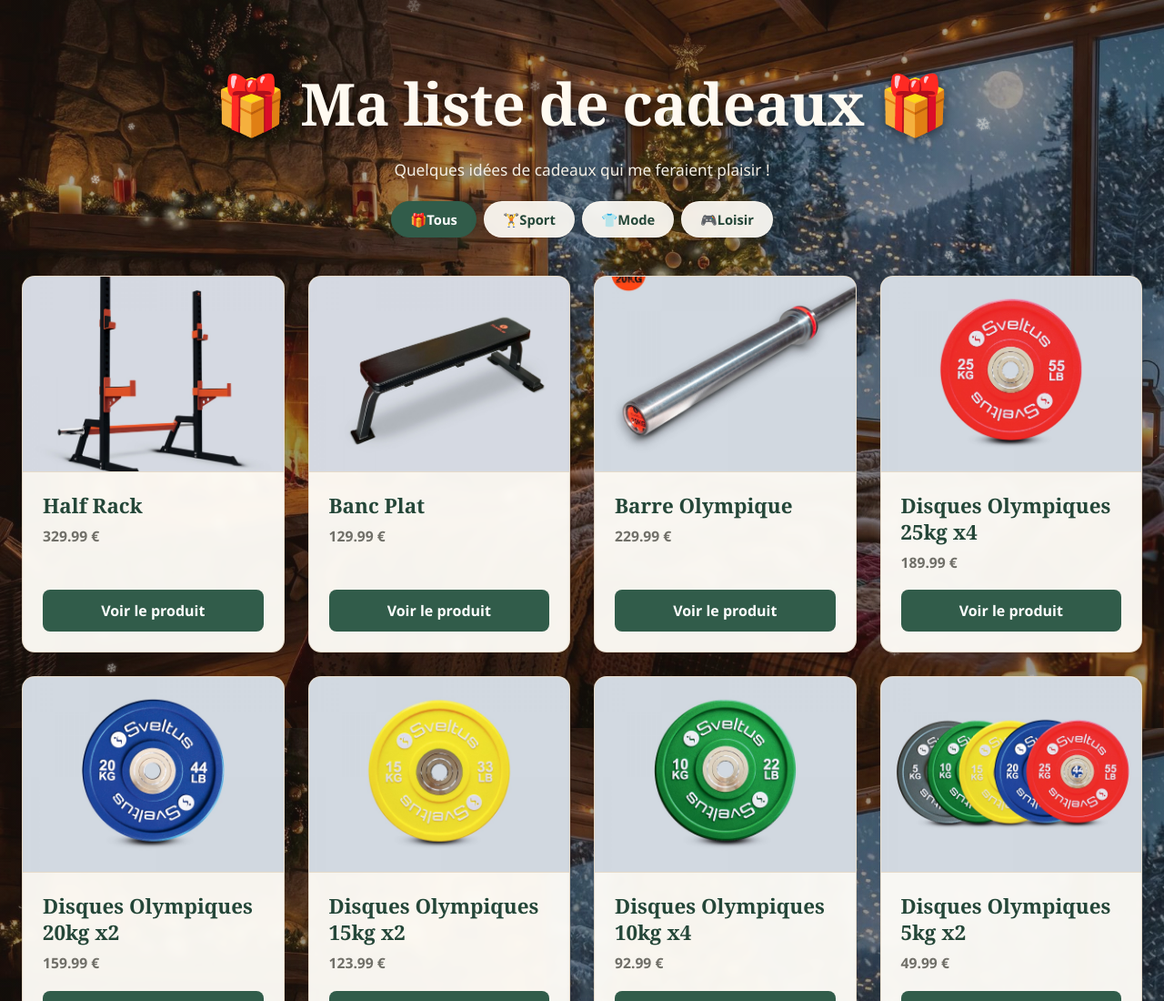
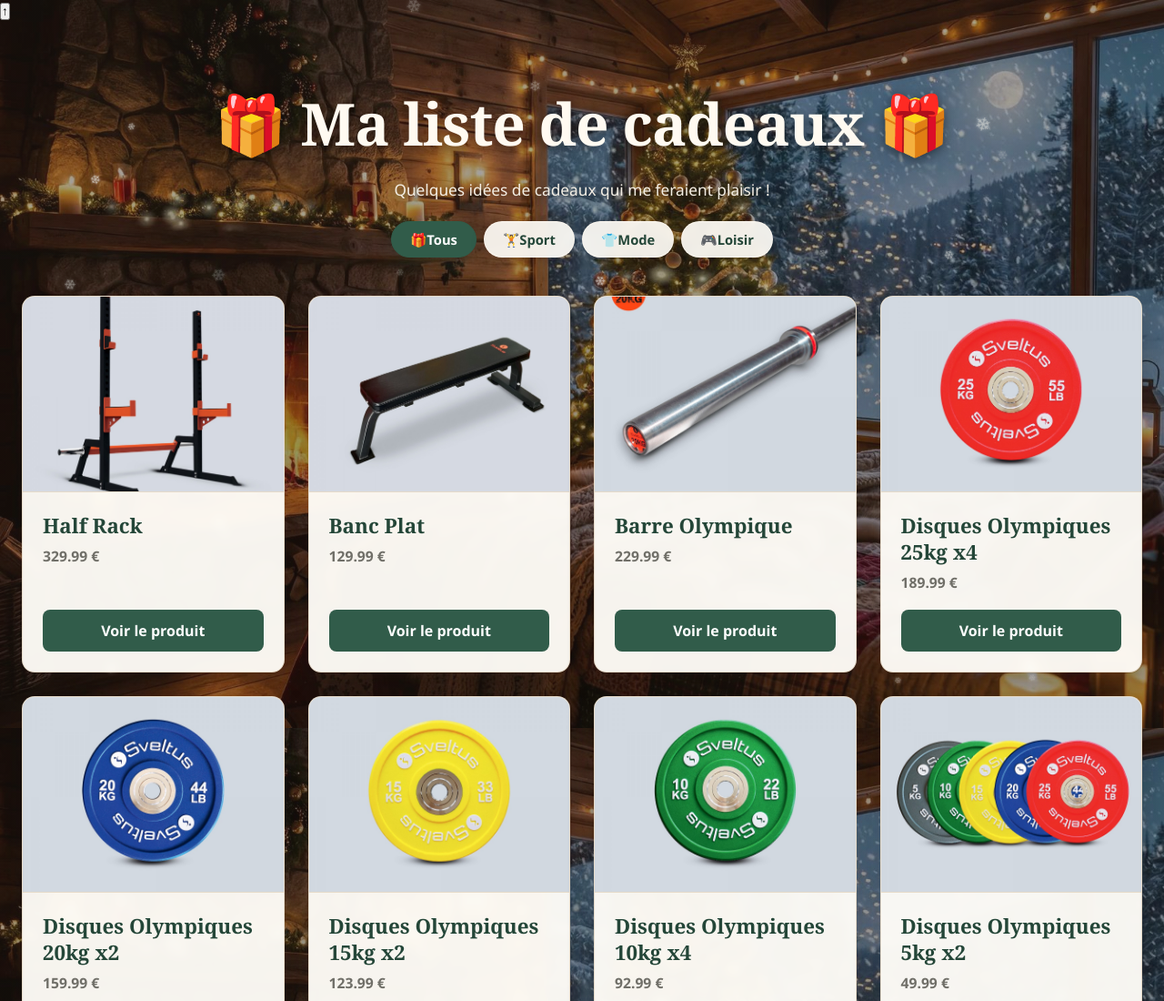
Before and after one commit to ByKeyrin/liste-cadeaux, a plain HTML site: page index.html in a window 1280 px wide. Shown: the top 1100 px of the page at 91% size. Drawn offline with Linux system fonts and the light colour scheme.

Commit message:
Add back-to-top button to index.html
Added a back-to-top button for improved navigation.

```diff
--- a/index.html
+++ b/index.html
@@ -14,6 +14,19 @@
 
     <link rel="stylesheet" href="css/style.css">
 </head>
+
+<!-- =====================================================
+     BOUTON RETOUR EN HAUT
+     ===================================================== -->
+
+<button
+    id="back-to-top"
+    type="button"
+    aria-label="Retour en haut"
+    title="Retour en haut"
+>
+    ↑
+</button>
 
 <body>
 
```
